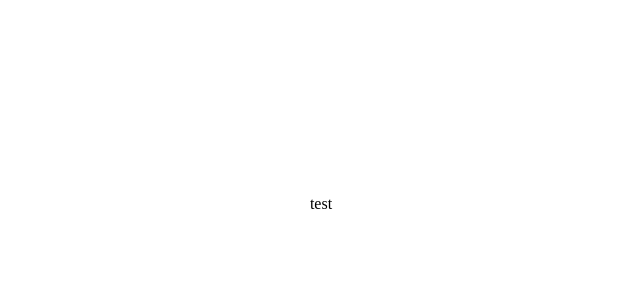
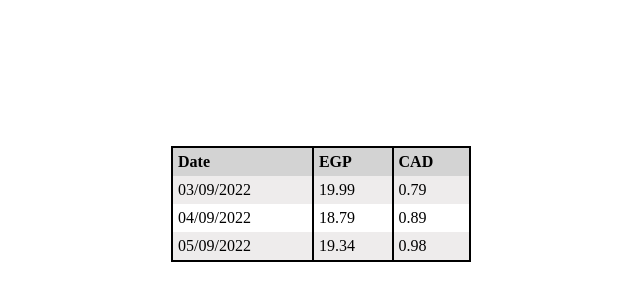
Before and after one commit to Mohanadfarid/Exchange_Rate_Date_Picker, a React (Vite) app: page / in a window 1280 px wide. Shown: the part 196-496 px from the top of the page, without its empty margins (319-959 px from the left). Built offline with nearby package versions, Linux system fonts and the light colour scheme.

Commit message:
added the exchange table

```diff
--- a/src/App.tsx
+++ b/src/App.tsx
@@ -1,7 +1,20 @@
 import "./App.scss";
+import ExchangeTable, {
+  ExchangeRow,
+} from "./components/Exchange table/ExchangeTable";
+function App() {
+  // to be deleted when acctual data come from the api
+  const exchangeRowsDataPlaceHolder: ExchangeRow[] = [
+    { date: "03/09/2022", egp: 19.99, cad: 0.79 },
+    { date: "04/09/2022", egp: 18.79, cad: 0.89 },
+    { date: "05/09/2022", egp: 19.34, cad: 0.98 },
+  ];
 
-function App() {
-  return <div>test</div>;
+  return (
+    <div>
+      <ExchangeTable exchangeRows={exchangeRowsDataPlaceHolder} />
+    </div>
+  );
 }
 
 export default App;
--- /dev/null
+++ b/src/components/Exchange table/ExchangeTable.tsx
@@ -0,0 +1,34 @@
+import { FunctionComponent } from "react";
+import "./exchangeTable.scss";
+
+export type ExchangeRow = {
+  date: string;
+  egp: number;
+  cad: number;
+};
+interface ExchangeTableProps {
+  exchangeRows: ExchangeRow[];
+}
+
+const ExchangeTable: FunctionComponent<ExchangeTableProps> = ({
+  exchangeRows,
+}) => {
+  return (
+    <table className="Exchange-table">
+      <tr>
+        <th>Date</th>
+        <th>EGP</th>
+        <th>CAD</th>
+      </tr>
+      {exchangeRows.map((exchangeRow) => (
+        <tr key={exchangeRow.date}>
+          <td>{exchangeRow.date}</td>
+          <td>{exchangeRow.egp}</td>
+          <td>{exchangeRow.cad}</td>
+        </tr>
+      ))}
+    </table>
+  );
+};
+
+export default ExchangeTable;
--- /dev/null
+++ b/src/components/Exchange table/exchangeTable.scss
@@ -0,0 +1,18 @@
+.Exchange-table {
+  width: 300px;
+  border-collapse: collapse;
+  border: 2px solid black;
+  td,
+  th {
+    text-align: left;
+    padding: 5px;
+    border-right: 2px solid black;
+  }
+  tr:nth-of-type(even) {
+    background-color: rgb(238, 236, 236);
+  }
+
+  tr:nth-of-type(1) {
+    background-color: lightgray;
+  }
+}
```
